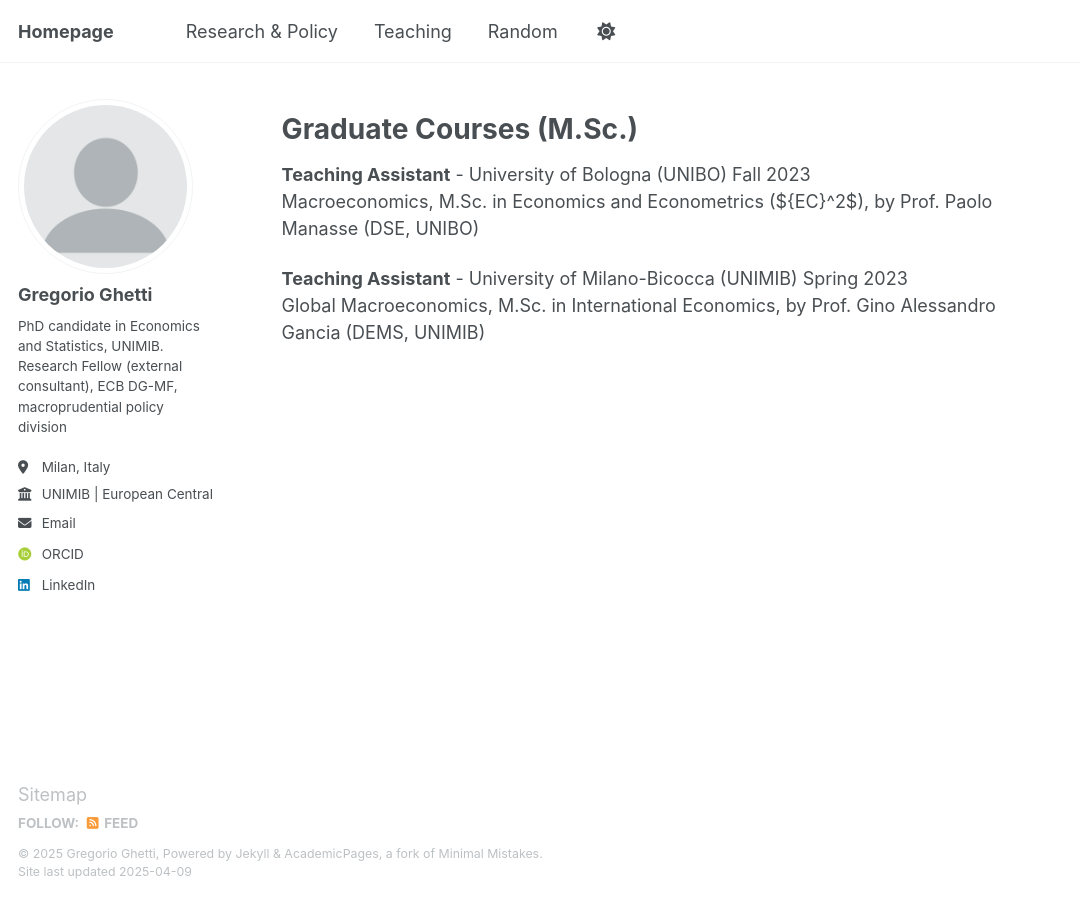
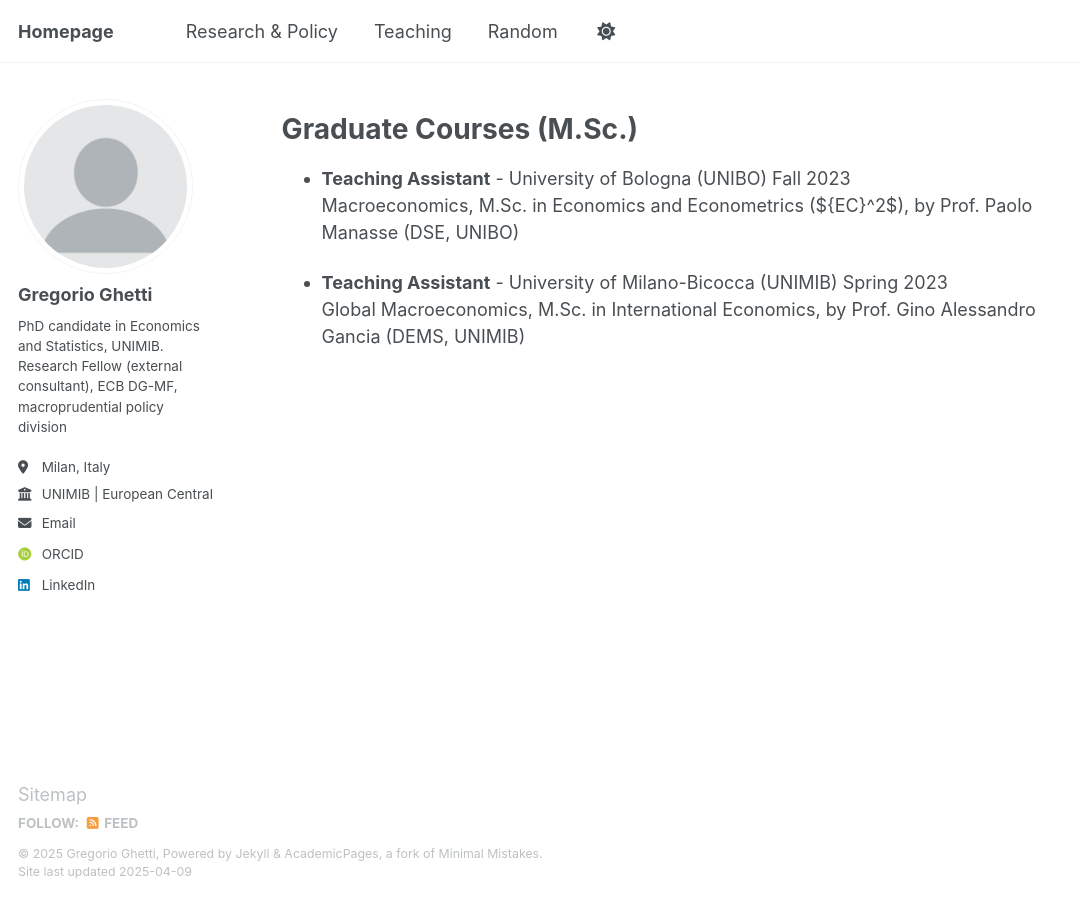
Before and after one commit to GregGh95/GregGh95.github.io, a Jekyll site: the page built from _pages/markdown.md, in a window 1280 px wide. Shown: the whole page, without its empty margins (0-1080 px from the left). Built offline with Jekyll 4.4.1, drawn with Linux system fonts in a browser that asks for light colours; some web fonts are replaced.

```diff
--- a/_pages/markdown.md
+++ b/_pages/markdown.md
@@ -9,8 +9,8 @@ redirect_from:
 
 Graduate Courses (M.Sc.)
 ==
-**Teaching Assistant** - University of Bologna (UNIBO) Fall 2023\\
+* **Teaching Assistant** - University of Bologna (UNIBO) Fall 2023\\
 Macroeconomics, M.Sc. in Economics and Econometrics (${EC}^2$), by Prof. Paolo Manasse (DSE, UNIBO)
 
-**Teaching Assistant** - University of Milano-Bicocca (UNIMIB) Spring 2023\\
+* **Teaching Assistant** - University of Milano-Bicocca (UNIMIB) Spring 2023\\
 Global Macroeconomics, M.Sc. in International Economics, by Prof. Gino Alessandro Gancia (DEMS, UNIMIB)
```
